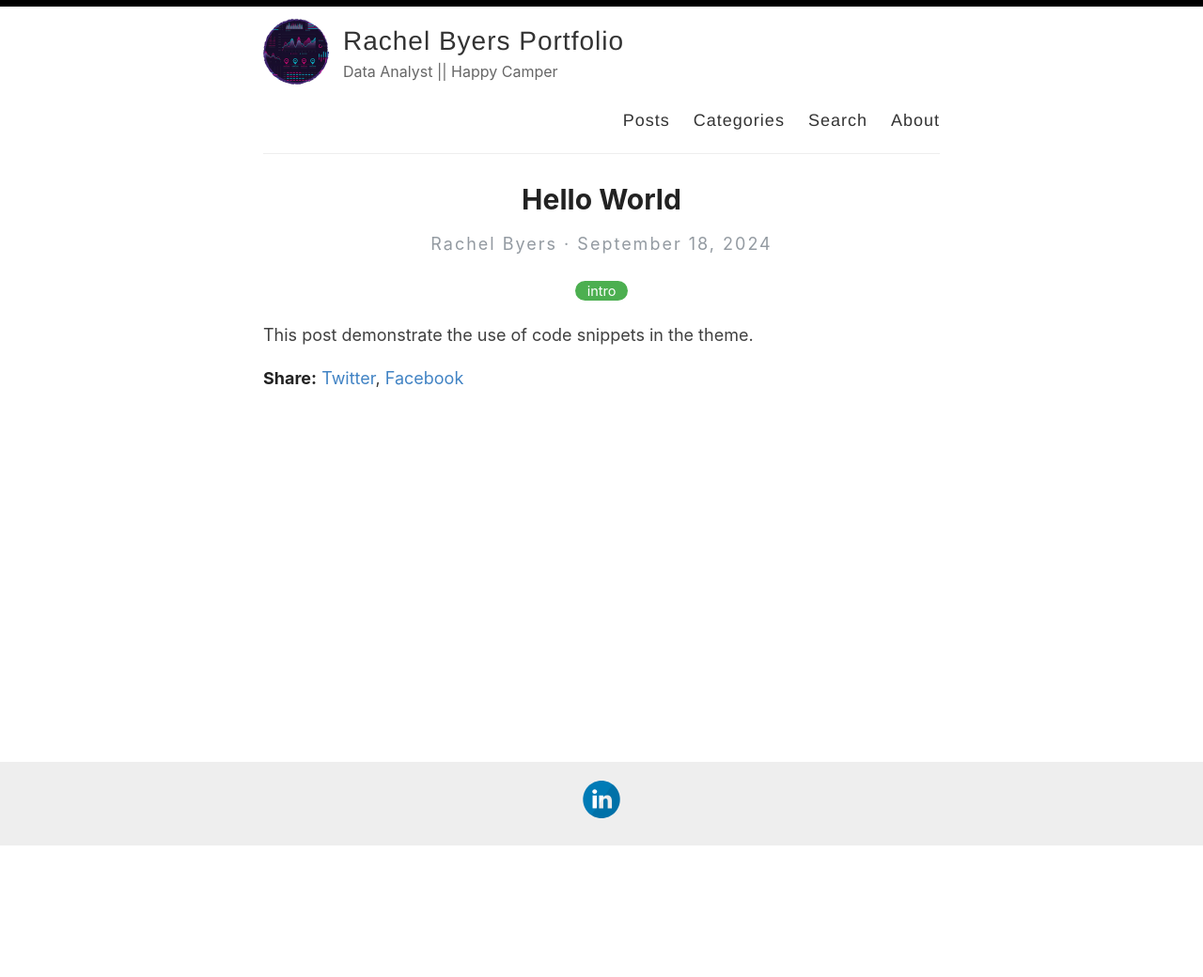
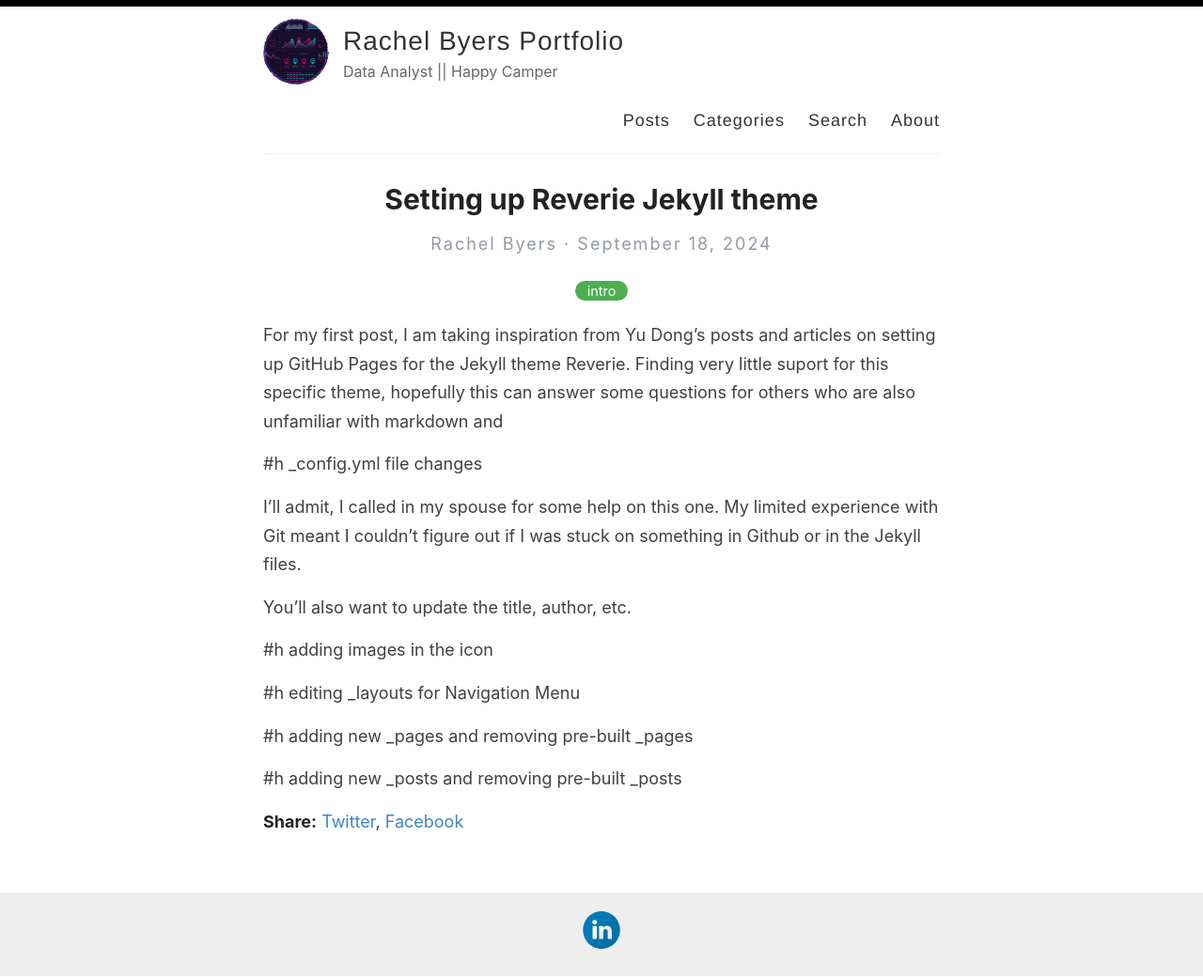
Before and after one commit to rbyers18/github-portfolio, a Jekyll site: the page built from _posts/2024-9-18-Hello-World.md, in a window 1280 px wide. Shown: the whole page at 94% size. Built offline with Jekyll 4.4.1, drawn with Linux system fonts in a browser that asks for light colours; before the commit the page ends 901 px from its top, so only the background shows below that.

Commit message:
Update 2024-9-18-Reverie-Jekyll-Theme.md

```diff
--- a/_posts/2024-9-18-Hello-World.md
+++ b/_posts/2024-9-18-Hello-World.md
@@ -1,8 +1,23 @@
 ---
 layout: post
-title: Hello World
+title: Setting up Reverie Jekyll theme
 categories: [intro]
-excerpt: Here's a quick snippet preview of the post
+excerpt: Getting setup with the Reverie Jekyll theme.
 ---
 
-This post demonstrate the use of code snippets in the theme.
+For my first post, I am taking inspiration from Yu Dong's posts and articles on setting up GitHub Pages for the Jekyll theme Reverie.
+Finding very little suport for this specific theme, hopefully this can answer some questions for others who are also unfamiliar with markdown and
+
+#h _config.yml file changes
+
+I'll admit, I called in my spouse for some help on this one. My limited experience with Git meant I couldn't figure out if I was stuck on something in Github or in the Jekyll files.
+
+You'll also want to update the title, author, etc.
+
+#h adding images in the icon
+
+#h editing _layouts for Navigation Menu
+
+#h adding new _pages and removing pre-built _pages
+
+#h adding new _posts and removing pre-built _posts
```
